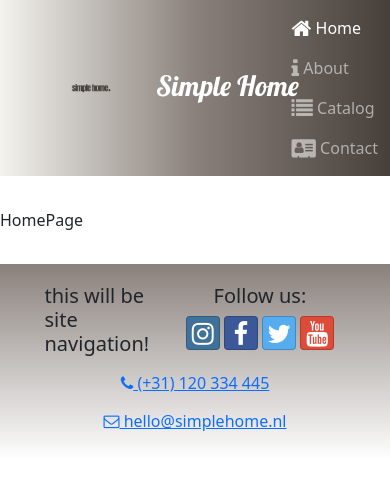
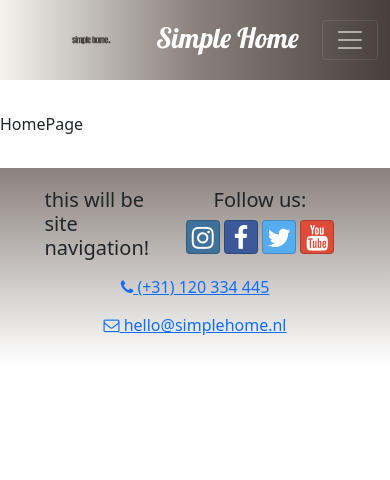
Before and after one commit to eunikehp/Simple-Home-React, a React (Create React App) app: page / in a window 390 px wide. Shown: the top 480 px of the page. Built offline with nearby package versions, Linux system fonts and the light colour scheme.

Commit message:
create responsive navbar and make navbar menu open

```diff
--- a/src/components/Header.js
+++ b/src/components/Header.js
@@ -12,12 +12,16 @@ import SimpleHomeLogo from '../app/assets/img/logo.png';
 
 
 const Header = () => {
+  const [menuOpen, setMenuOpen] = useState(false);
+
   return (
     <Navbar dark color='primary' sticky='top' expand='md'>
       <NavbarBrand className='ms-5' href='/' >
           <img src={SimpleHomeLogo} alt='simplehome logo' className='float-start' />
           <h1 className='mt-1'>Simple Home</h1>
       </NavbarBrand>
+      <NavbarToggler onClick={() => setMenuOpen(!menuOpen)}/>
+      <Collapse navbar isOpen={menuOpen}>
         <Nav className='ms-auto' navbar>
           <NavItem>
             <NavLink className='nav-link' to='/'>
@@ -40,6 +44,7 @@ const Header = () => {
             </NavLink>
           </NavItem>
         </Nav>
+      </Collapse>
     </Navbar>
   )
 };
```
Lines whose indentation alone changed are shown as unchanged.
